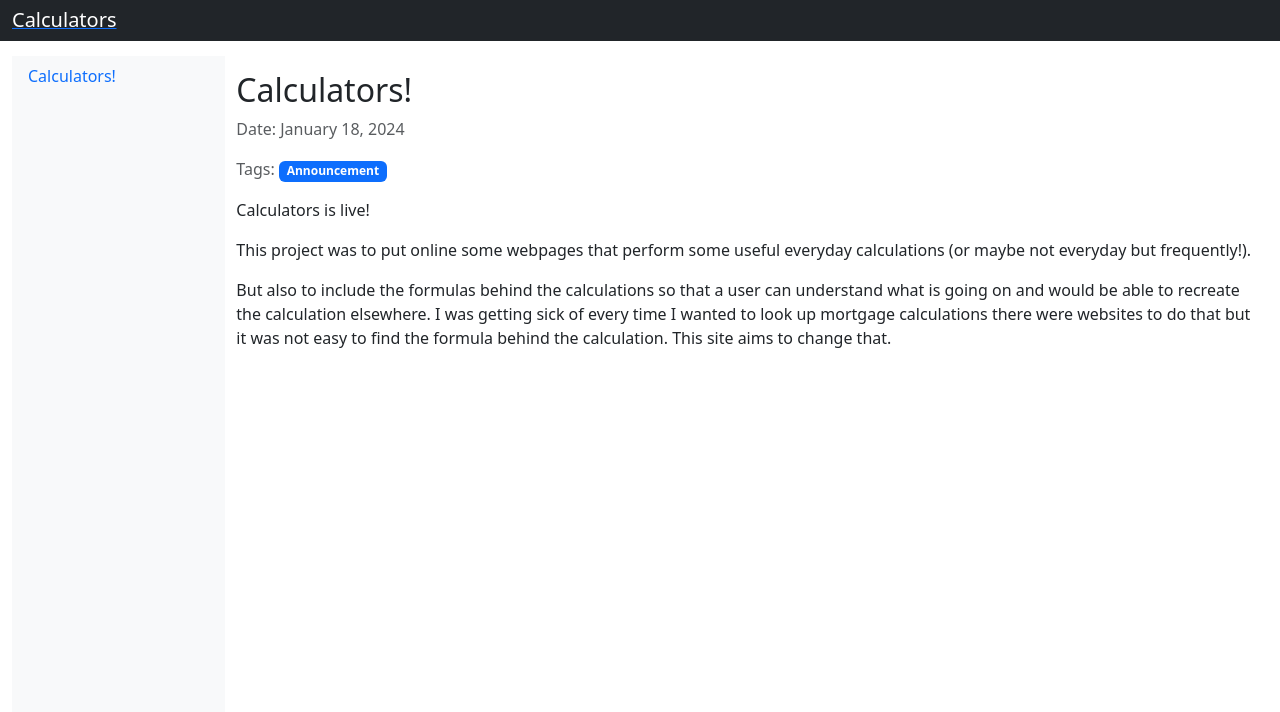
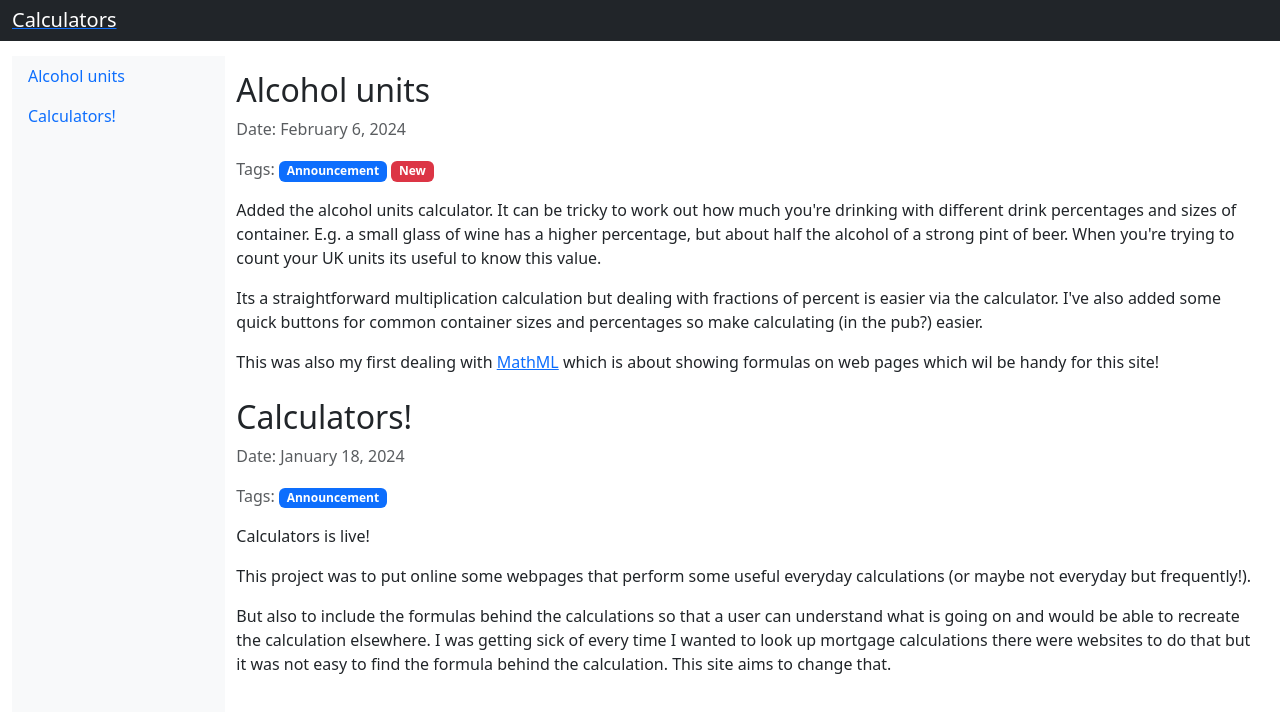
Before and after one commit to jaycee14/calculators, a plain HTML site: page blog.html in a window 1280 px wide. Drawn offline with nearby package versions, Linux system fonts and the light colour scheme.

Commit message:
new blog entry for alcohol calculator

```diff
--- a/blog.html
+++ b/blog.html
@@ -49,6 +49,7 @@
 
             <ul class="nav flex-column">
                 <li class="nav-item">
+                    <a class="nav-link" href="#blog-entry-2">Alcohol units</a>
                     <a class="nav-link" href="#blog-entry-1">Calculators!</a>
                 </li>
 
@@ -59,6 +60,22 @@
 
     <!-- Main Content -->
     <main class="col-md-9 ms-sm-auto col-lg-10">
+
+        <!-- Blog Entry 2 -->
+        <div id="blog-entry-2" class="mb-4">
+            <h2>Alcohol units</h2>
+            <p class="text-muted">Date: February 6, 2024</p>
+            <p class="text-muted">Tags:
+                <span class="badge bg-primary">Announcement</span>
+                <span class="badge bg-danger">New</span>
+            </p>
+            <p>Added the alcohol units calculator. It can be tricky to work out how much you're drinking with different drink percentages and sizes of container.
+                E.g. a small glass of wine has a higher percentage, but about half the alcohol of a strong pint of beer. When you're trying to count your UK units its useful to know this value.</p>
+            <p>Its a straightforward multiplication calculation but dealing with fractions of percent is easier via the calculator. I've also added some quick buttons for common container sizes and percentages so make calculating (in the pub?) easier.</p>
+            <p>This was also my first dealing with <a href="https://www.w3.org/Math/">MathML</a> which is about showing formulas on web pages which wil be handy for this site!</p>
+
+
+        </div>
 
         <!-- Blog Entry 1 -->
         <div id="blog-entry-1" class="mb-4">
```
Also changed, not shown: alcohol_units_calculator.html (+5 -2 lines).
